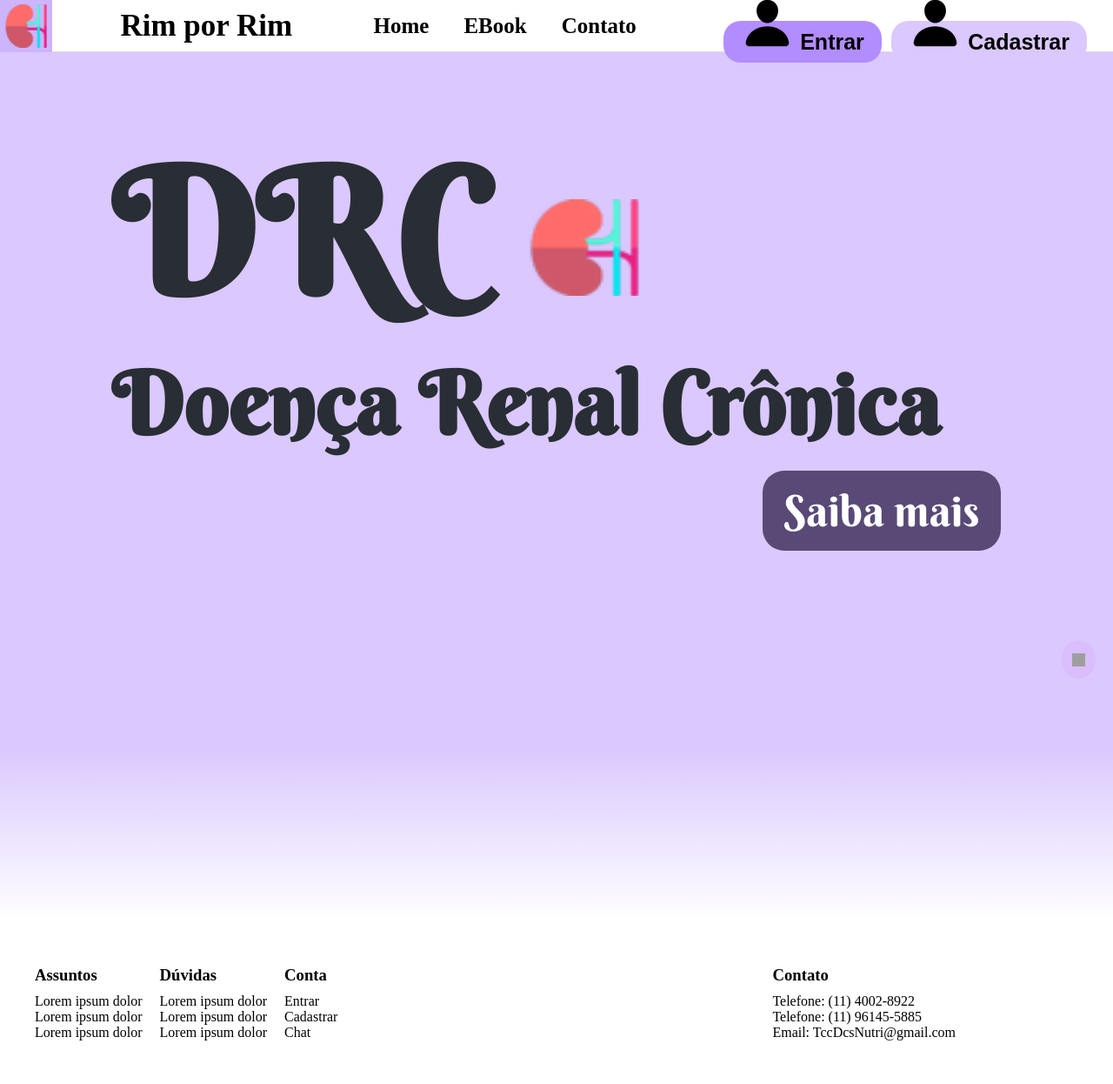
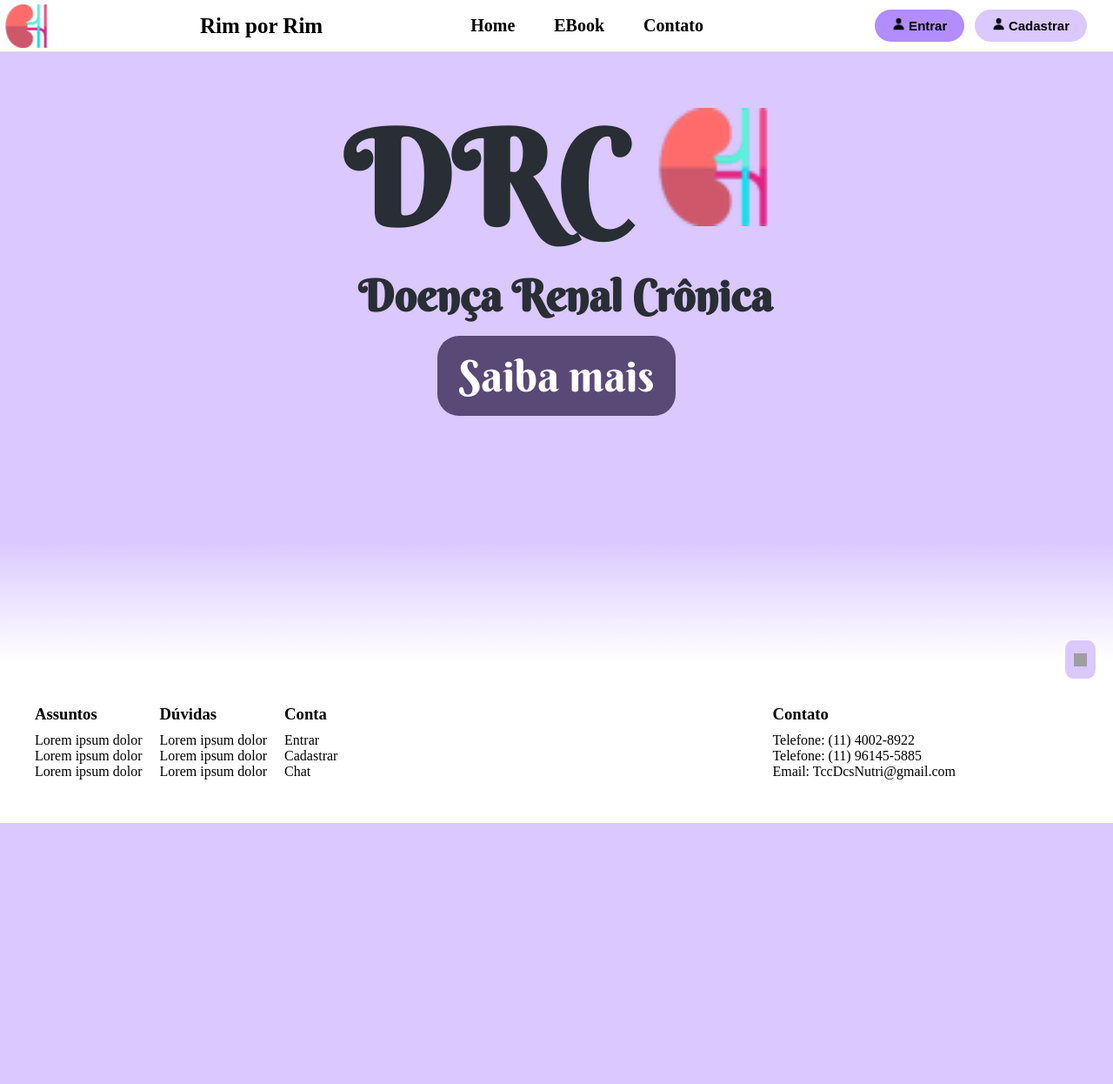
Before and after one commit to TCC-DS-e-NUTRI/RimPorRim, a PHP site: page / in a window 1280 px wide; the page is wider, and only the part inside the window is pictured. Shown: that part at 87% size. After the commit the page ends 946 px from the top of that part, so only its background shows below. Run offline with PHP 8.4, Linux system fonts and the light colour scheme; grey boxes are pictures that could not be loaded.

Commit message:
Add files via upload

```diff
--- a/RimPorRim/css/Index.css
+++ b/RimPorRim/css/Index.css
@@ -32,17 +32,23 @@ body {
 }
 
 .nav-links a {
-  font-size: 25px;
-  padding-right: 15px;
+  font-size: 20px;
+  padding-top: 10px;
+  padding-right: 20px;
   text-decoration: none;
   color: black;
   font-weight: bold;
 }
 
+.img_pessoa {
+
+  height: 15px;
+  width: 15px;
+}
 .navbar .logo {
   margin-left: 0;
   display: inline-block;
-  background-color: #CCB5FB;
+
   padding:5px;
   height: 60px;
   width: 60px;
@@ -57,8 +63,7 @@ body {
 }
 
 .navbar h3{
-  font-size: 35px;
-  padding-right: 15px;
+  font-size: 25px;
   text-decoration: none;
   color: black;
   font-weight: bold;
@@ -71,7 +76,7 @@ body {
   padding: 10px 20px;
   border-radius: 20px;
   margin-left: 7px;
-  font-size: 25px;
+  font-size: 15px;
   background-color: #d5b4f2;
   color: #000;
   font-weight: bold;
@@ -91,15 +96,12 @@ body {
   background: #DAC8FE;
   background: linear-gradient(180deg, rgba(218, 200, 254, 1) 80%, rgba(255, 255, 255, 1) 100%);
   width: 1920px;
-  height: 1000px;
-  text-align: left;
-  padding: 80px 20px;
-  padding-left: 10%;
+  height: 700px;
+  padding-right: 50% ;
 }
 
 .Meio h1 {
-  font-size: 200px;
-  text-align: left;
+  font-size: 150px;
   margin-bottom: 10px;
   color: #282E34;
   font-family:'Berkshire Swash', cursive;
@@ -107,8 +109,8 @@ body {
 }
 
 .Meio h2 {
-  font-size: 100px;
-  text-align: left;
+  font-size: 50px;
+  padding-left: 20px;
   margin-bottom: 30px;
   font-family:'Berkshire Swash', cursive;
   color: #282E34;
@@ -162,9 +164,9 @@ footer {
   position: fixed;
   right: 20px;
   bottom: 20px;
-  background-color: #dabdfc;
-  padding: 10px 12px;
-  border-radius: 50%;
+  background-color: #DAC8FE;
+  padding: 10px 10px;
+  border-radius: 25%;
   cursor: pointer;
 }
 
```
